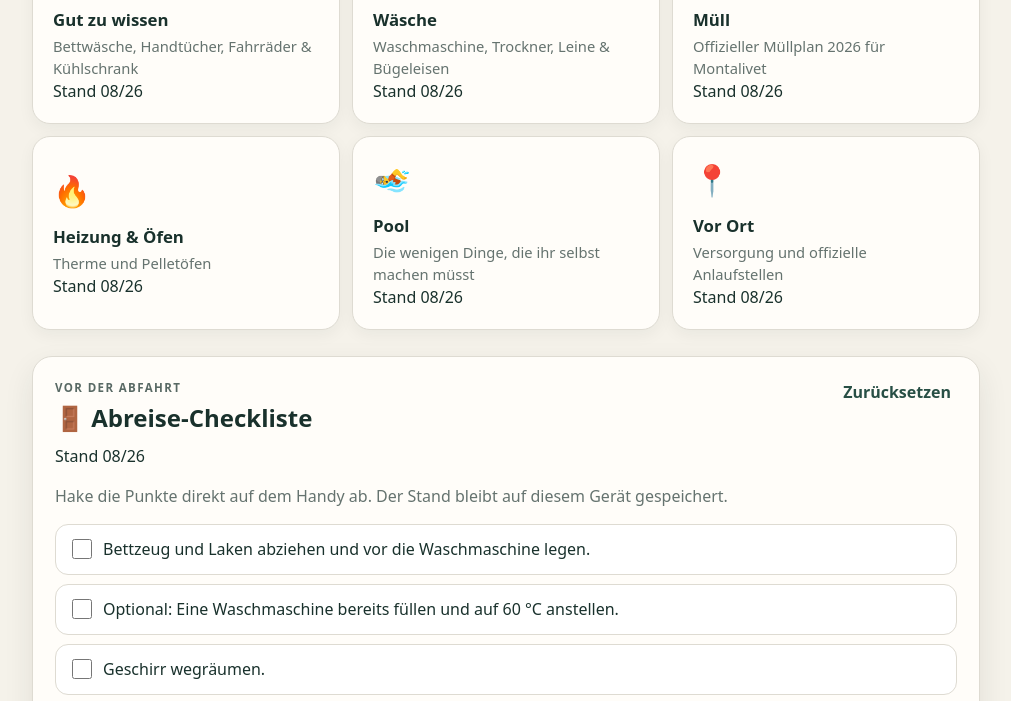
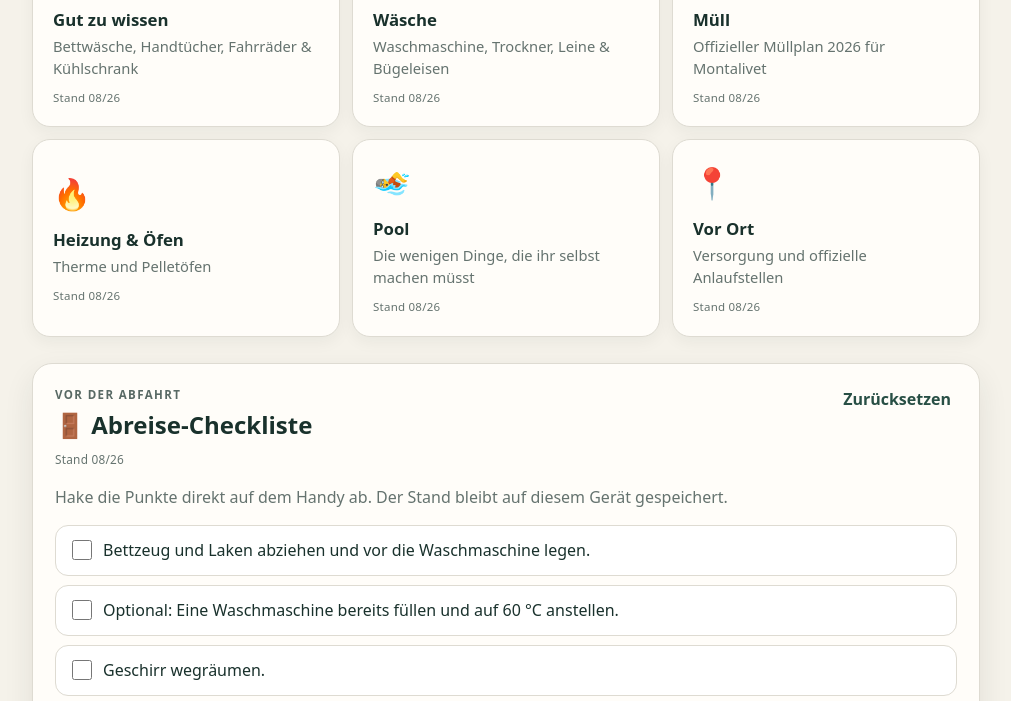
Before and after one commit to meltzow/ferienhaus-montalivet, a plain HTML site: page index.html in a window 1280 px wide. Shown: the part 654-1355 px from the top of the page, without its empty margins (134-1145 px from the left). Drawn offline with Linux system fonts and the light colour scheme.

Commit message:
Style version and freshness metadata

```diff
--- a/styles.css
+++ b/styles.css
@@ -139,6 +139,18 @@ input[type="date"], select, textarea {
 .topic-card__icon { font-size: 1.9rem; }
 .topic-card h3 { margin: 10px 0 3px; font-size: 1.05rem; }
 .topic-card p { margin: 0; color: var(--muted); font-size: .92rem; }
+.topic-card__meta {
+  margin-top: 10px;
+  color: var(--muted);
+  font-size: .72rem;
+  letter-spacing: .02em;
+}
+.info-stand {
+  color: var(--muted);
+  font-size: .74rem;
+  letter-spacing: .02em;
+}
+.dialog-card .info-stand { margin: -2px 0 10px; }
 .detail-card {
   margin-top: 26px;
   padding: 22px;
@@ -212,7 +224,7 @@ dialog::backdrop { background: rgba(16, 28, 25, .55); backdrop-filter: blur(2px)
 footer {
   text-align: center;
   color: var(--muted);
-  font-size: .82rem;
+  font-size: .76rem;
   padding: 20px;
 }
 a { color: var(--accent); }
```
